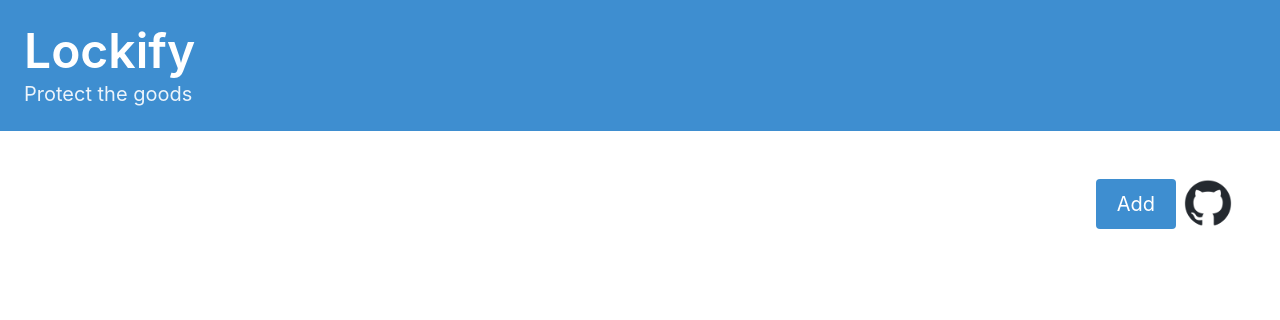
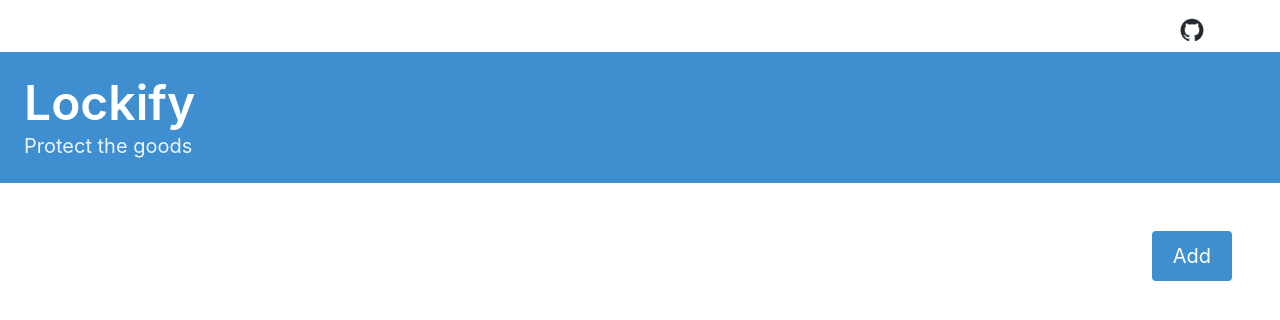
Before and after one commit to sirrah23/lockify, a SvelteKit app: page / in a window 1280 px wide. Shown: the top 320 px of the page. Built offline with nearby package versions, Linux system fonts and the light colour scheme.

Commit message:
Move Github link to navbar

```diff
--- a/src/routes/+page.svelte
+++ b/src/routes/+page.svelte
@@ -7,6 +7,22 @@
 	let showLockAddModal = false;
 </script>
 
+<nav class="navbar">
+	<div class="container">
+		<div class="navbar-end">
+			<div class="navbar-item">
+				<div class="buttons">
+					<a href="https://github.com/sirrah23/lockify">
+						<figure class="image is-24x24 is-pulled-right">
+							<img class="is-rounded" alt="link to github" src={githubLogo} />
+						</figure>
+					</a>
+				</div>
+			</div>
+		</div>
+	</div>
+</nav>
+
 <section class="hero is-info is-small">
 	<div class="hero-body">
 		<p class="title is-1">Lockify</p>
@@ -14,11 +30,6 @@
 	</div>
 </section>
 <div class="section">
-	<a href="https://github.com/sirrah23/lockify">
-		<figure class="image is-48x48 is-pulled-right ml-2">
-			<img class="is-rounded" alt="link to github" src={githubLogo}>
-		</figure>
-	</a>
 	<button
 		class="button is-info is-medium is-pulled-right"
 		on:click={() => (showLockAddModal = true)}>Add</button
```
